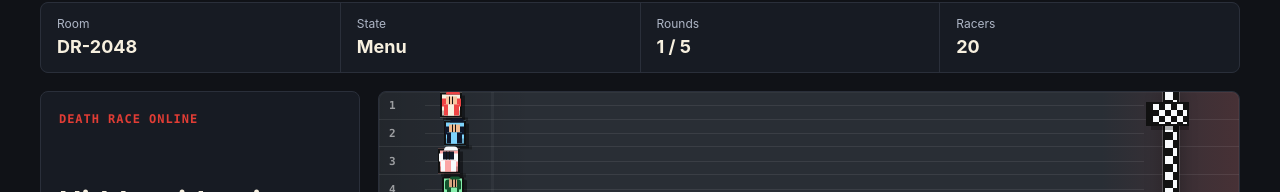
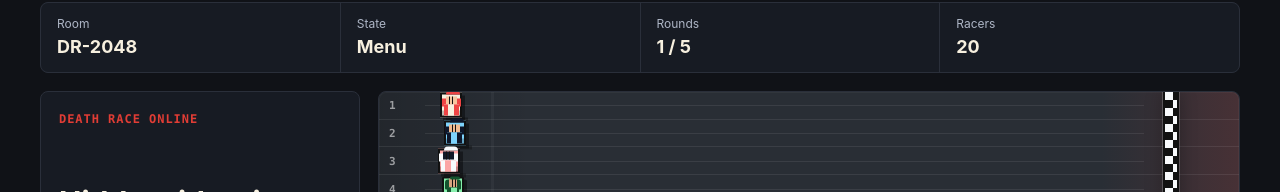
Before and after one commit to J1marotta/death-race-online, a React (Vite) app: page / in a window 1280 px wide. Shown: the part 148-340 px from the top of the page. Built offline with nearby package versions, Linux system fonts and the light colour scheme.

Commit message:
Tune movement speeds and clean finish line

```diff
--- a/src/App.css
+++ b/src/App.css
@@ -386,20 +386,6 @@ code {
   box-shadow:
     0 0 0 1px rgba(255, 255, 255, 0.2),
     0 0 18px rgba(0, 0, 0, 0.3);
-}
-
-.finish-flag {
-  position: absolute;
-  top: 10px;
-  left: -14px;
-  width: 38px;
-  height: 24px;
-  background:
-    conic-gradient(#111 25%, #f8fafc 0 50%, #111 0 75%, #f8fafc 0) 0 0 / 12px 12px;
-  border: 2px solid #111;
-  box-shadow:
-    -5px 0 0 #111,
-    0 4px 0 rgba(0, 0, 0, 0.3);
 }
 
 .playfield-countdown {
--- a/src/App.jsx
+++ b/src/App.jsx
@@ -125,8 +125,8 @@ const ROOM_CODE = 'DR-2048'
 const ROUND_OPTIONS = [3, 5, 7]
 const COUNTDOWN_STEPS = ['3', '2', '1', 'go']
 const COUNTDOWN_STEP_MS = 500
-const WALK_SPEED = 0.054
-const RUN_SPEED = 0.054
+const WALK_SPEED = 0.081
+const RUN_SPEED = 0.108
 const TICK_MS = 80
 const FINISH_PROGRESS = 88
 const HIT_WINDOW_PERCENT = 3.5
@@ -138,9 +138,9 @@ const NPC_PATTERNS = [
   ['walk', 'walk', 'idle', 'stop', 'walk', 'walk', 'stop']
 ]
 const NPC_SPEEDS = {
-  idle: 0.018,
+  idle: 0.027,
   stop: 0,
-  walk: 0.054
+  walk: 0.081
 }
 
 const hashString = value => {
@@ -1465,9 +1465,7 @@ function App() {
           onMouseDown={fireLocalShot}
           ref={playfieldRef}
         >
-          <span className='finish-line' data-testid='finish-line' aria-hidden='true'>
-            <span className='finish-flag' />
-          </span>
+          <span className='finish-line' data-testid='finish-line' aria-hidden='true' />
           {state === 'countdown' ? (
             <div className='playfield-countdown' aria-label='Countdown'>
               <strong>{COUNTDOWN_STEPS[countdownIndex]}</strong>
```
Also changed, not shown: 2 other files (tests, documents, lock files or other folders).
